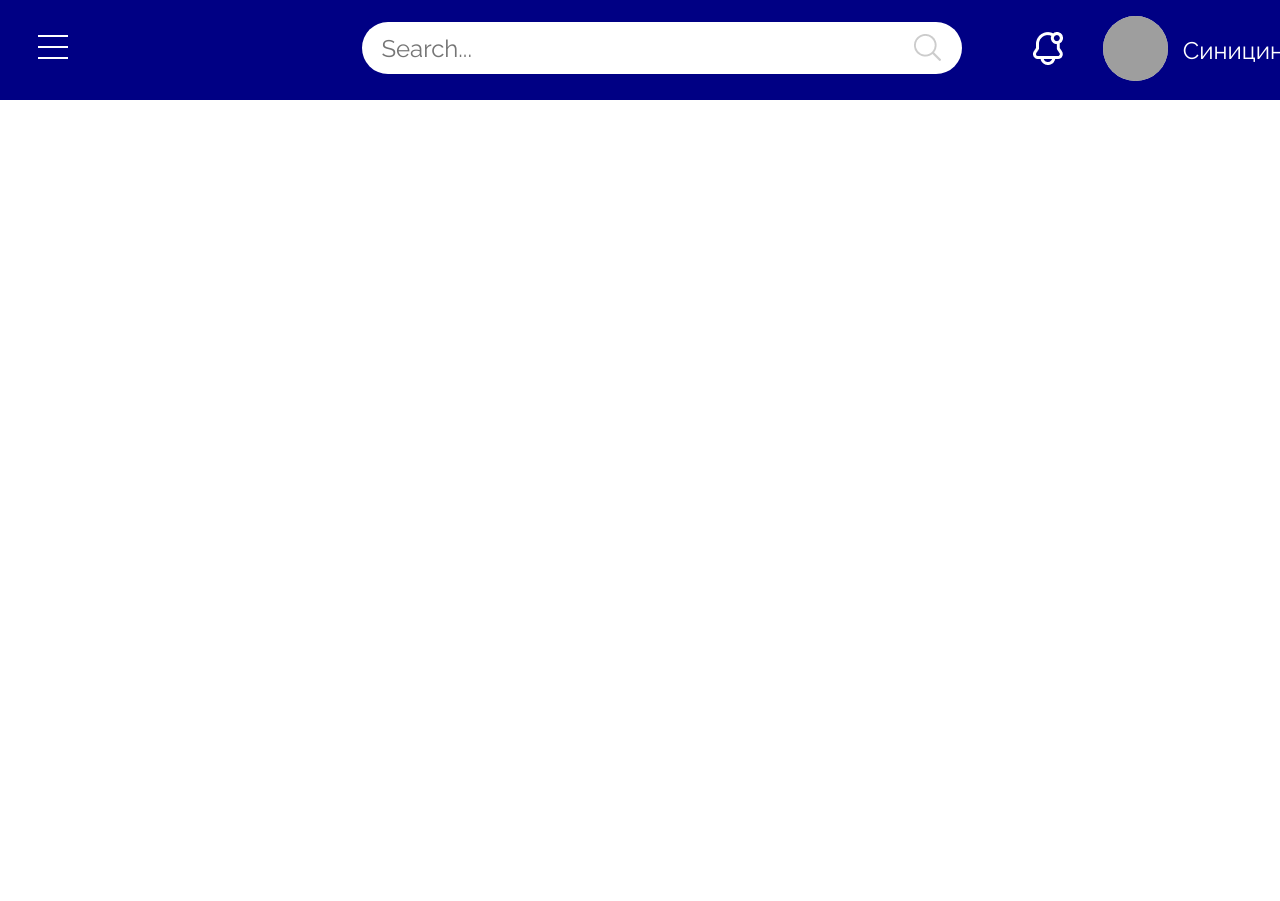
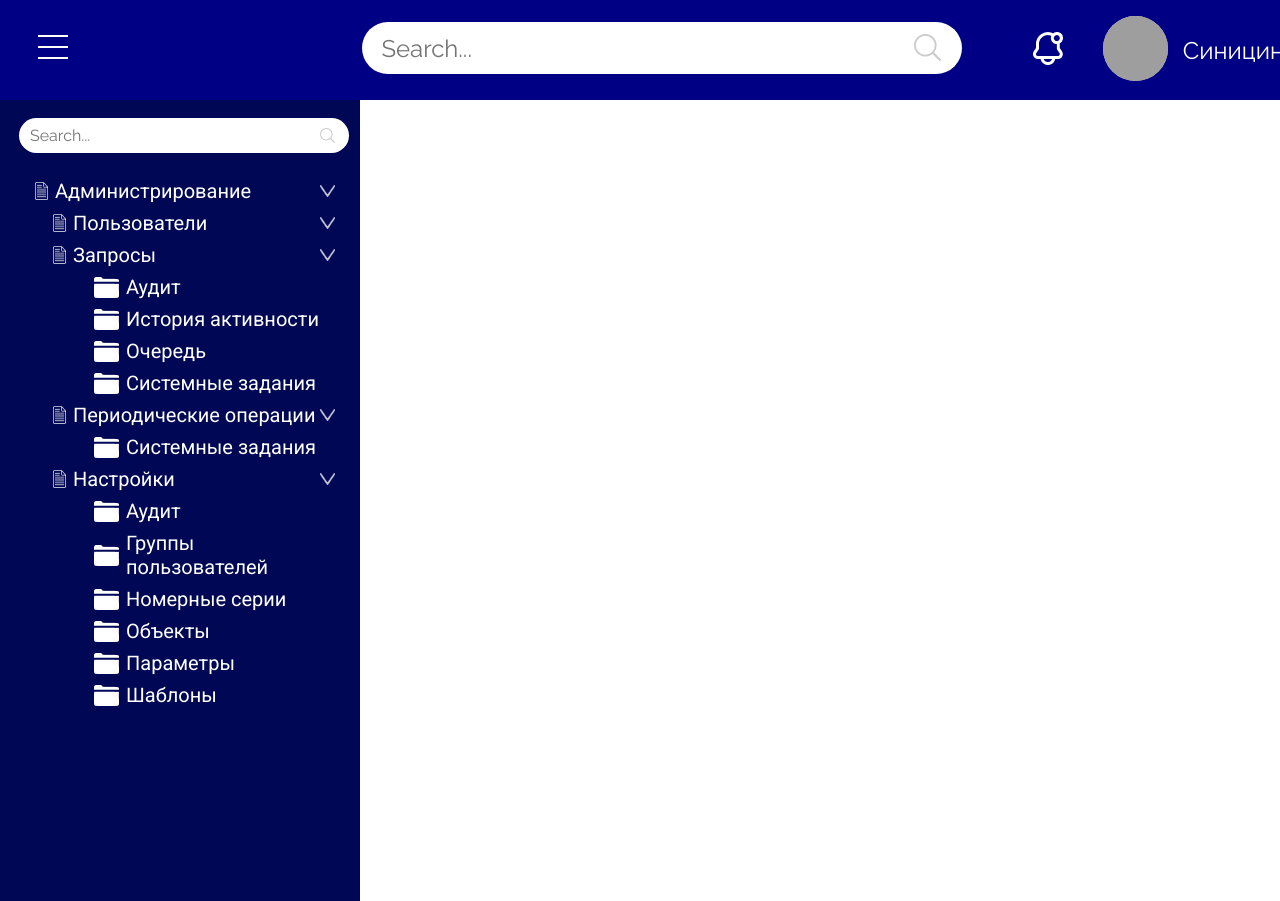
Before and after one commit to gregoryit/grfc, a Vue app in the folder front/grfc-frontend/: page / in a window 1280 px wide. Shown: the top 901 px of the page. Before the commit the page ends 800 px from the top, so only its background shows below. Built offline with nearby package versions, Linux system fonts and the light colour scheme; grey boxes are pictures that could not be loaded; the HTML template or start-up script is replaced by a standard one.

Commit message:
2-menu-lauout

```diff
--- a/front/grfc-frontend/src/App.vue
+++ b/front/grfc-frontend/src/App.vue
@@ -1,13 +1,16 @@
 <template>
   <Header />
+  <Content />
 </template>
 
 <script lang="ts">
 import Header from './components/Header.vue';
+import Content from './components/Content.vue';
 export default {
   name: 'App',
   components: {
     Header,
+    Content,
   },
 };
 </script>
--- a/front/grfc-frontend/src/components/Content.vue
+++ b/front/grfc-frontend/src/components/Content.vue
@@ -1,13 +1,15 @@
 <template>
-    <div>
-       <Menu/>
-    </div>
+  <div>
+    <Menu />
+  </div>
 </template>
 <script lang="ts">
+import Menu from './contentComponents/Menu.vue';
 export default {
-    name: 'AppContent',
-}
+  name: 'AppContent',
+  components: {
+    Menu,
+  }
+};
 </script>
-<style lang="scss">
-
-</style>
+<style lang="scss"></style>
--- a/front/grfc-frontend/src/components/contentComponents/Menu.vue
+++ b/front/grfc-frontend/src/components/contentComponents/Menu.vue
@@ -0,0 +1,213 @@
+<template>
+  <menu>
+
+    <div class="menu-wrapper">
+      <div class="menu-content">
+        <div class="search-bar__container">
+          <div class="search-bar">
+            <input
+              type="search"
+              name="seacrh"
+              class="search-bar__input"
+              placeholder="Search..."
+            />
+            <button
+              name="search_button"
+              type="submit"
+              class="search-input__button"
+            >
+              <figure class="search-bar__figure">
+                <img
+                  src="../../assets/search_btn.png"
+                  alt=""
+                  class="search-bar__img"
+                />
+              </figure>
+            </button>
+          </div>
+        </div>
+        <div class="first-layer">
+          <img class="menu-type" src="../../assets/menu_doc.png" alt="">
+          <div class="first-layer-text">Администрирование</div>
+          <img src="../../assets/arrow_down.png" class="menu-arrow" alt="">
+        </div>
+        <div class="second-layer">
+          <img class="menu-type" src="../../assets/menu_doc.png" alt="">
+          <div class="first-layer-text">Пользователи</div>
+          <img src="../../assets/arrow_down.png" class="menu-arrow" alt="">
+        </div>
+        <div class="second-layer">
+          <img class="menu-type" src="../../assets/menu_doc.png" alt="">
+          <div class="first-layer-text">Запросы</div>
+          <img src="../../assets/arrow_down.png" class="menu-arrow" alt="">
+        </div>
+        <div class="third-layer">
+          <img class="menu-type" src="../../assets/menu_folder.png" alt="">
+          <div class="first-layer-text">Аудит</div>
+
+        </div>
+        <div class="third-layer">
+          <img class="menu-type" src="../../assets/menu_folder.png" alt="">
+          <div class="first-layer-text">История активности</div>
+
+        </div>
+        <div class="third-layer">
+          <img class="menu-type" src="../../assets/menu_folder.png" alt="">
+          <div class="first-layer-text">Очередь</div>
+
+        </div>
+        <div class="third-layer">
+          <img class="menu-type" src="../../assets/menu_folder.png" alt="">
+          <div class="first-layer-text">Системные задания</div>
+
+        </div>
+        <div class="second-layer">
+          <img class="menu-type" src="../../assets/menu_doc.png" alt="">
+          <div class="first-layer-text">Периодические операции</div>
+          <img src="../../assets/arrow_down.png" class="menu-arrow" alt="">
+        </div>
+        <div class="third-layer">
+          <img class="menu-type" src="../../assets/menu_folder.png" alt="">
+          <div class="first-layer-text">Системные задания</div>
+        </div>
+        <div class="second-layer">
+          <img class="menu-type" src="../../assets/menu_doc.png" alt="">
+          <div class="first-layer-text">Настройки</div>
+          <img src="../../assets/arrow_down.png" class="menu-arrow" alt="">
+        </div>
+        <div class="third-layer">
+          <img class="menu-type" src="../../assets/menu_folder.png" alt="">
+          <div class="first-layer-text">Аудит</div>
+        </div>
+        <div class="third-layer">
+          <img class="menu-type" src="../../assets/menu_folder.png" alt="">
+          <div class="first-layer-text">Группы пользователей</div>
+        </div>
+        <div class="third-layer">
+          <img class="menu-type" src="../../assets/menu_folder.png" alt="">
+          <div class="first-layer-text">Номерные серии</div>
+        </div>
+        <div class="third-layer">
+          <img class="menu-type" src="../../assets/menu_folder.png" alt="">
+          <div class="first-layer-text">Объекты</div>
+        </div>
+        <div class="third-layer">
+          <img class="menu-type" src="../../assets/menu_folder.png" alt="">
+          <div class="first-layer-text">Параметры</div>
+        </div>
+        <div class="third-layer">
+          <img class="menu-type" src="../../assets/menu_folder.png" alt="">
+          <div class="first-layer-text">Шаблоны</div>
+        </div>
+      </div>
+    </div>
+  </menu>
+</template>
+
+<script lang="ts">
+export default {
+  name: 'ContentMenu',
+};
+</script>
+
+<style lang="scss" scoped>
+
+@import url('https://fonts.googleapis.com/css2?family=Roboto&display=swap');
+
+.menu-content{
+    width: 360px;
+    height: 801px;
+    background-color: #000855;
+}
+.search-bar__container {
+  padding-top: 18px;
+  padding-left: 19px;
+}
+
+.search-bar {
+  display: flex;
+  width: 330px;
+  height: 35px;
+  background-color: #ffffff;
+  border-radius: 50px;
+}
+
+.search-input__button {
+  width: 15px;
+  height: 15px;
+  background-color: transparent;
+  border: 0;
+  outline: 0;
+  cursor: pointer;
+}
+
+.search-bar__input {
+  margin-top: 8px;
+  margin-left: 11px;
+  width: 290px;
+  height: 19px;
+  outline: 0;
+  border: 0;
+  font-family: 'Raleway', sans-serif;
+  font-size: 16px;
+  font-weight: 400;
+}
+
+.search-bar__img {
+  width: 15px;
+  height: 15px;
+  margin-top: 10px;
+}
+
+.first-layer{
+  width: 300px;
+  display: flex;
+  font-family: 'Roboto', sans-serif;
+  font-size: 20px;
+  color: #FFFFFF;
+  margin-left: 35px;
+  margin-top: 26px;
+  align-items: center;
+
+}
+
+.menu-type{
+    margin-right: 7px;
+    width: 13px;
+    height: 18px;
+  }
+
+.menu-arrow{
+  margin-left: auto;
+  margin-right: 0;
+  width: 15px;
+  height: 12px;
+}
+
+.second-layer{
+  width: 282px;
+  display: flex;
+  font-family: 'Roboto', sans-serif;
+  font-size: 20px;
+  color: #FFFFFF;
+  margin-left: 53px;
+  margin-top: 8px;
+  align-items: center;
+}
+
+.third-layer{
+  width: 241px;
+  display: flex;
+  font-family: 'Roboto', sans-serif;
+  font-size: 20px;
+  color: #FFFFFF;
+  margin-left: 94px;
+  margin-top: 8px;
+  align-items: center;
+
+  .menu-type{
+    height: 21px;
+    width: 25px;
+  }
+}
+</style>
```
Also changed, not shown: front/grfc-frontend/src/assets/menu_doc.png (added), front/grfc-frontend/src/assets/menu_folder.png (added).
